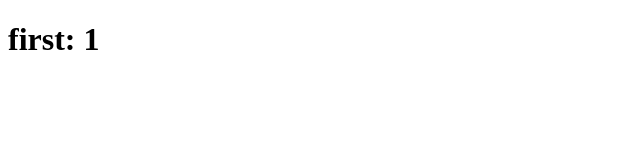
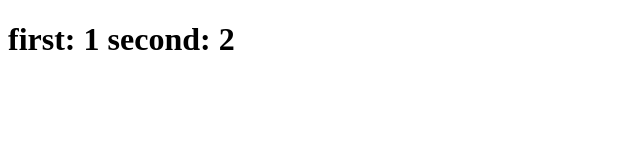
Before and after one commit to min3eo/repo, a plain HTML site: page index.html in a window 1280 px wide. Shown: the whole page, without its empty margins (0-640 px from the left). Drawn offline with Linux system fonts and the light colour scheme.

Commit message:
Second commit

```diff
--- a/index.html
+++ b/index.html
@@ -8,6 +8,7 @@
 <body>
     <h1>
         first: 1
+        second: 2
     </h1>
 </body>
 </html>
```
